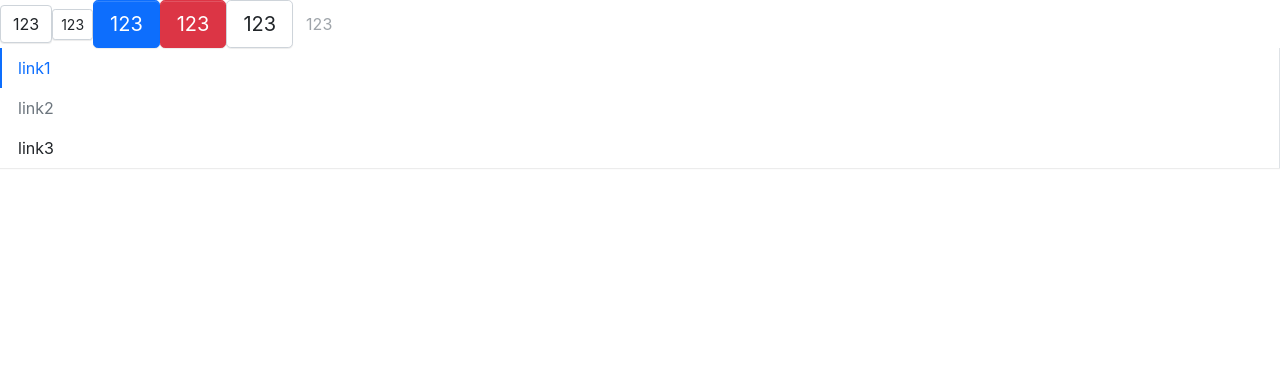
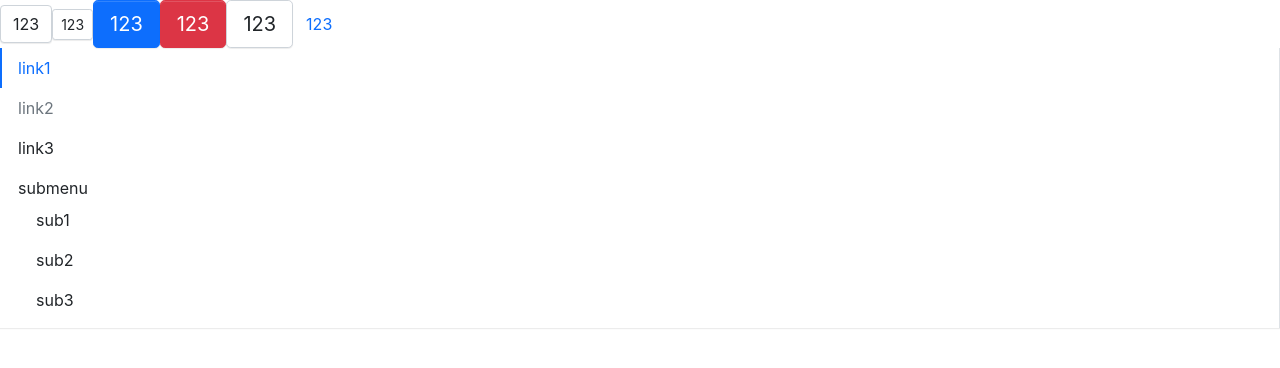
Before and after one commit to yqwoshuai/lx-comp, a React (Create React App) app: page / in a window 1280 px wide. Shown: the top 368 px of the page. Built offline with nearby package versions, Linux system fonts and the light colour scheme.

Commit message:
子菜单

```diff
--- a/src/App.tsx
+++ b/src/App.tsx
@@ -2,6 +2,7 @@ import React from "react";
 import Button, { ButtonType, ButtonSize } from "./components/Button/button";
 import Menu from "./components/Menu/meun";
 import MenuItem from "./components/Menu/menuItem";
+import SubMenu from "./components/Menu/subMenu";
 
 function App() {
   return (
@@ -23,21 +24,27 @@ function App() {
         <Button btnType={ButtonType.Default} size={ButtonSize.Large}>
           123
         </Button>
-        <Button disabled btnType={ButtonType.Link} href="www.baidu.com">
+        <Button btnType={ButtonType.Link} href="www.baidu.com">
           123
         </Button>
       </div>
       <div>
         <Menu
           mode="vertical"
-          defaultIndex={0}
+          defaultIndex="0"
           onSelect={(index) => {
             console.log(index);
           }}
+          defaultOpenSubMenus={["3"]}
         >
           <MenuItem>link1</MenuItem>
           <MenuItem disabled>link2</MenuItem>
           <MenuItem>link3</MenuItem>
+          <SubMenu title="submenu">
+            <MenuItem>sub1</MenuItem>
+            <MenuItem>sub2</MenuItem>
+            <MenuItem>sub3</MenuItem>
+          </SubMenu>
         </Menu>
       </div>
     </div>
--- a/src/components/Menu/_style.scss
+++ b/src/components/Menu/_style.scss
@@ -6,7 +6,7 @@
   list-style: none;
   border-bottom: $menu-border-width solid $menu-border-color;
   box-shadow: $menu-box-shadow;
-  .lx-menu-item {
+  > .lx-menu-item {
     padding: $menu-item-padding-y $menu-item-padding-x;
     cursor: pointer;
     transition: $menu-transition;
@@ -26,6 +26,72 @@
         $menu-item-active-color;
     }
   }
+  .lx-submenu-item {
+    position: relative;
+    .lx-submenu-title {
+      display: flex;
+      align-items: center;
+    }
+    .arrow-icon {
+      transition: transform 0.25s ease-in-out;
+      margin-left: 3px;
+    }
+    &:hover {
+      .arrow-icon {
+        transform: rotate(180deg);
+      }
+    }
+  }
+  .is-vertical {
+    .arrow-icon {
+      transform: rotate(0deg) !important;
+    }
+  }
+  .is-vertical.is-opened {
+    display: block;
+    .arrow-icon {
+      transform: rotate(180deg) !important;
+    }
+  }
+  .lx-submenu {
+    display: none;
+    list-style: none;
+    padding-left: 0;
+    white-space: nowrap;
+    .lx-menu-item {
+      padding: $menu-item-padding-y $menu-item-padding-x;
+      cursor: pointer;
+      transition: $menu-transition;
+      color: $body-color;
+      &.is-active,
+      &:hover {
+        color: $menu-item-active-color !important;
+      }
+      &.is-disabled {
+        color: $menu-item-disabled-color;
+        pointer-events: none;
+        cursor: default;
+      }
+    }
+  }
+  .lx-submenu.menu-opened {
+    display: block;
+  }
+}
+
+.lx-menu-horizontal {
+  > .lx-menu-item {
+    border-bottom: $menu-item-active-border-width solid transparent;
+  }
+  .lx-submenu {
+    position: absolute;
+    background: $white;
+    z-index: 100;
+    top: calc(100% + 8px);
+    left: 0;
+    border: $menu-border-width solid $menu-border-color;
+    box-shadow: $submenu-box-shadow;
+  }
 }
 
 .lx-menu-vertical {
--- a/src/components/Menu/menuItem.tsx
+++ b/src/components/Menu/menuItem.tsx
@@ -3,7 +3,7 @@ import classNames from "classnames";
 import { MenuContext } from "./meun";
 
 export interface MenuItemProps {
-  index?: number;
+  index?: string;
   disabled?: boolean;
   className?: string;
   style?: React.CSSProperties;
@@ -18,7 +18,7 @@ const MenuItem: React.FC<MenuItemProps> = (props) => {
   });
 
   const handleClick = () => {
-    if (context.onSelect && !disabled && (typeof index === 'number')) {
+    if (context.onSelect && !disabled && (typeof index === 'string')) {
       context.onSelect(index);
     }
   };
--- a/src/components/Menu/meun.tsx
+++ b/src/components/Menu/meun.tsx
@@ -3,38 +3,52 @@ import classNames from "classnames";
 import { MenuItemProps } from "./menuItem";
 
 type MenuMode = "horizontal" | "vertical";
-type SelectCallBack = (selectedIndex: number) => void;
+type SelectCallBack = (selectedIndex: string) => void;
 
 export interface MenuProps {
-  defaultIndex?: number;
+  defaultIndex?: string;
   className?: string;
   mode?: MenuMode;
   style?: React.CSSProperties;
   onSelect?: SelectCallBack;
+  defaultOpenSubMenus?: string[];
 }
 
 interface IMenuContext {
-  index: number;
+  index: string;
   onSelect?: SelectCallBack;
+  mode?: MenuMode;
+  defaultOpenSubMenus?: string[];
 }
 
-export const MenuContext = createContext<IMenuContext>({ index: 0 });
+export const MenuContext = createContext<IMenuContext>({ index: "0" });
 
 const Menu: React.FC<MenuProps> = (props) => {
-  const { className, mode, style, children, defaultIndex, onSelect } = props;
+  const {
+    className,
+    mode,
+    style,
+    children,
+    defaultIndex,
+    onSelect,
+    defaultOpenSubMenus,
+  } = props;
   const [currentActive, setCurrentActive] = useState(defaultIndex);
   const classes = classNames("lx-menu", className, {
     "lx-menu-vertical": mode === "vertical",
+    "lx-menu-horizontal": mode !== "vertical",
   });
-  const handleClick = (index: number) => {
+  const handleClick = (index: string) => {
     setCurrentActive(index);
     if (onSelect) {
       onSelect(index);
     }
   };
   const passedContext: IMenuContext = {
-    index: currentActive ? currentActive : 0,
+    index: currentActive ? currentActive : "0",
     onSelect: handleClick,
+    mode,
+    defaultOpenSubMenus,
   };
 
   const renderChildren = () => {
@@ -43,9 +57,9 @@ const Menu: React.FC<MenuProps> = (props) => {
         MenuItemProps
       >;
       const { displayName } = childElement.type;
-      if (displayName === "MenuItem") {
+      if (displayName === "MenuItem" || displayName === "SubMenu") {
         return React.cloneElement(childElement, {
-          index,
+          index: index.toString(),
         });
       } else {
         console.error("Menu的子组件只能是MenuItem");
@@ -63,8 +77,9 @@ const Menu: React.FC<MenuProps> = (props) => {
 };
 
 Menu.defaultProps = {
-  defaultIndex: 0,
+  defaultIndex: "0",
   mode: "horizontal",
+  defaultOpenSubMenus: [],
 };
 
 export default Menu;
--- /dev/null
+++ b/src/components/Menu/subMenu.tsx
@@ -0,0 +1,89 @@
+import React, {
+  useState,
+  useContext,
+  FunctionComponentElement,
+} from "react";
+import classNames from "classnames";
+import { MenuContext } from "./meun";
+import { MenuItemProps } from "./menuItem";
+
+export interface SubMenuProps {
+  index?: string;
+  title: string;
+  className?: string;
+}
+
+const SubMenu: React.FC<SubMenuProps> = ({
+  index,
+  className,
+  title,
+  children,
+}) => {
+  const context = useContext(MenuContext);
+  const openSubMenus = context.defaultOpenSubMenus as Array<string>;
+  const isOpend =
+    index && context.mode === "vertical" ? openSubMenus.includes(index) : false;
+  const [menuOpen, setMenuOpen] = useState(isOpend);
+  const classes = classNames("lx-menu-item lx-submenu-item", className, {
+    "is-active": context.index === index,
+  });
+
+  const handleClick = (e: React.MouseEvent) => {
+    e.preventDefault();
+    setMenuOpen(!menuOpen);
+  };
+  let timer: any;
+  const handleMouse = (e: React.MouseEvent, toggle: boolean) => {
+    clearTimeout(timer);
+    e.preventDefault();
+    timer = setTimeout(() => {
+      setMenuOpen(toggle);
+    }, 150);
+  };
+  const clickEvent =
+    context.mode === "vertical"
+      ? {
+          onClick: handleClick,
+        }
+      : {};
+  const hoverEvent =
+    context.mode !== "vertical"
+      ? {
+          onMouseEnter: (e: React.MouseEvent) => {
+            handleMouse(e, true);
+          },
+          onMouseLeave: (e: React.MouseEvent) => {
+            handleMouse(e, false);
+          },
+        }
+      : {};
+  const renderChildren = () => {
+    const subMenuClasses = classNames("lx-submenu", {
+      "menu-opened": menuOpen,
+    });
+    const childrenComponent = React.Children.map(children, (child, i) => {
+      const childElement = child as FunctionComponentElement<MenuItemProps>;
+      if (childElement.type.displayName === "MenuItem") {
+        return React.cloneElement(childElement, {
+          index: `${index}-${i}`,
+        });
+      } else {
+        console.error("Menu的子组件只能是MenuItem");
+      }
+    });
+    return <ul className={subMenuClasses}>{childrenComponent}</ul>;
+  };
+
+  return (
+    <li key={index} className={classes} {...hoverEvent}>
+      <div className="submenu-title" {...clickEvent}>
+        {title}
+      </div>
+      {renderChildren()}
+    </li>
+  );
+};
+
+SubMenu.displayName = "SubMenu";
+
+export default SubMenu;
--- a/src/styles/_reboot.scss
+++ b/src/styles/_reboot.scss
@@ -353,8 +353,7 @@ button {
 // Credit: https://github.com/suitcss/base/
 
 button:focus {
-  outline: 1px dotted;
-  outline: 5px auto -webkit-focus-ring-color;
+  outline: transparent;
 }
 
 // 1. Remove the margin in Firefox and Safari
```
Also changed, not shown: 1 other file (tests, documents, lock files or other folders).
